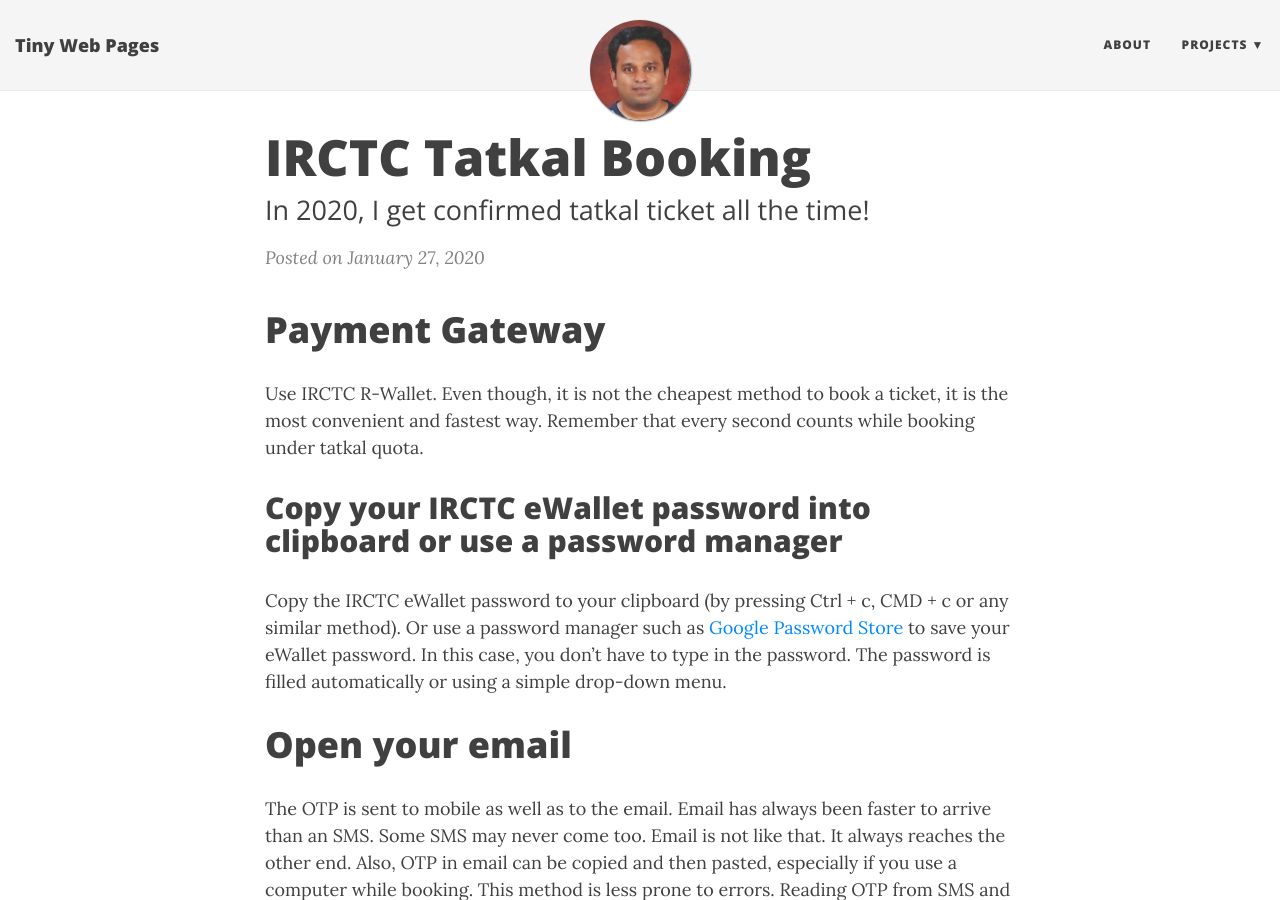
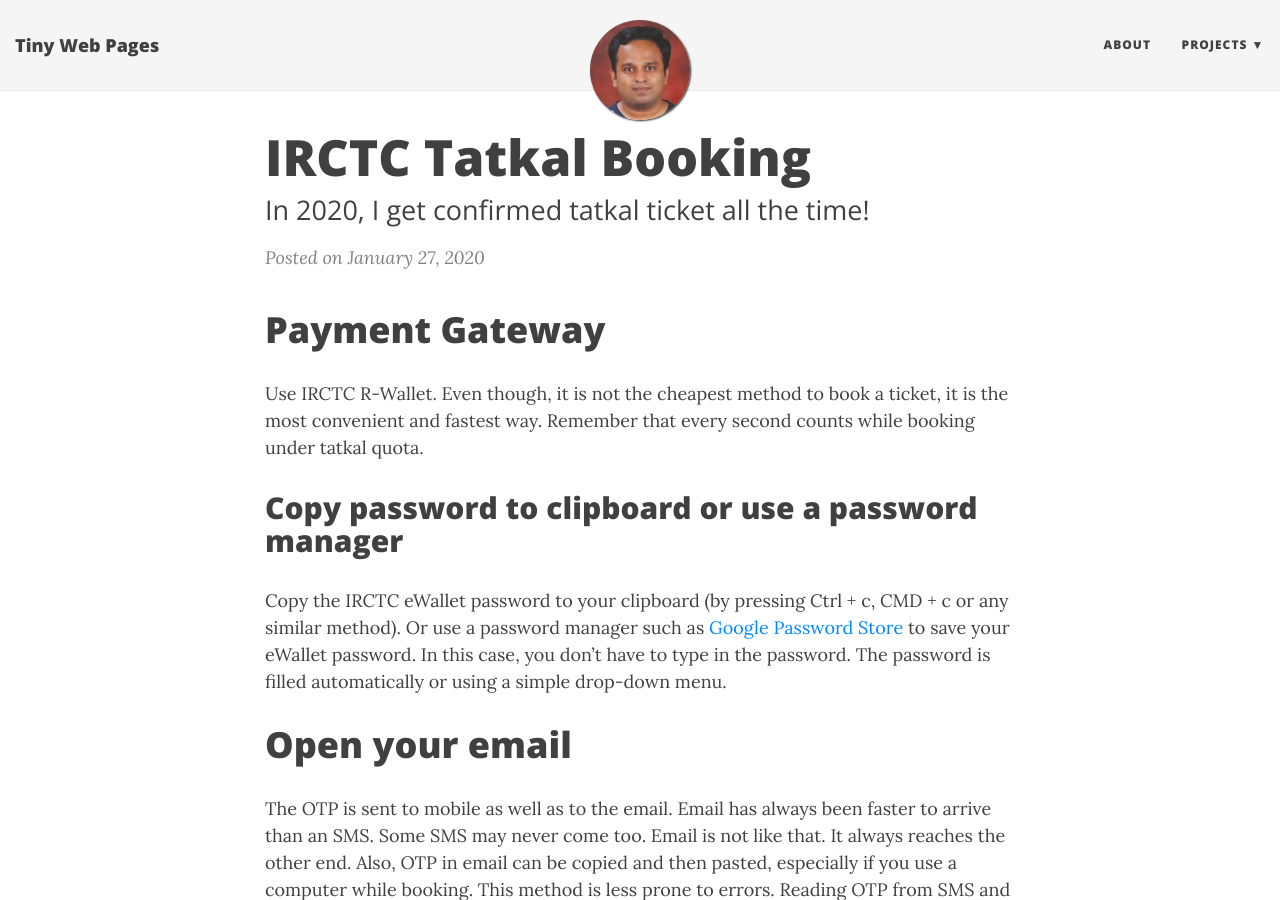
Before and after one commit to pothi/TinyWP.com, a Jekyll site: the page built from _posts/2020-01-27-irctc-tatkal-booking.md, in a window 1280 px wide and 900 px high. Built offline with Jekyll 4.4.1, drawn with Linux system fonts in a browser that asks for light colours; nearby versions of some CDN libraries; comment, search, counter and statistics services are not loaded.

Commit message:
Update tatkal booking post

```diff
--- a/_posts/2020-01-27-irctc-tatkal-booking.md
+++ b/_posts/2020-01-27-irctc-tatkal-booking.md
@@ -13,7 +13,7 @@
 
 Use IRCTC R-Wallet. Even though, it is not the cheapest method to book a ticket, it is the most convenient and fastest way. Remember that every second counts while booking under tatkal quota.
 
-## Copy your IRCTC eWallet password into clipboard or use a password manager
+## Copy password to clipboard or use a password manager
 
 Copy the IRCTC eWallet password to your clipboard (by pressing Ctrl + c, CMD + c or any similar method). Or use a password manager such as [Google Password Store](https://passwords.google.com/?pli=1) to save your eWallet password. In this case, you don't have to type in the password. The password is filled automatically or using a simple drop-down menu.
 
```
